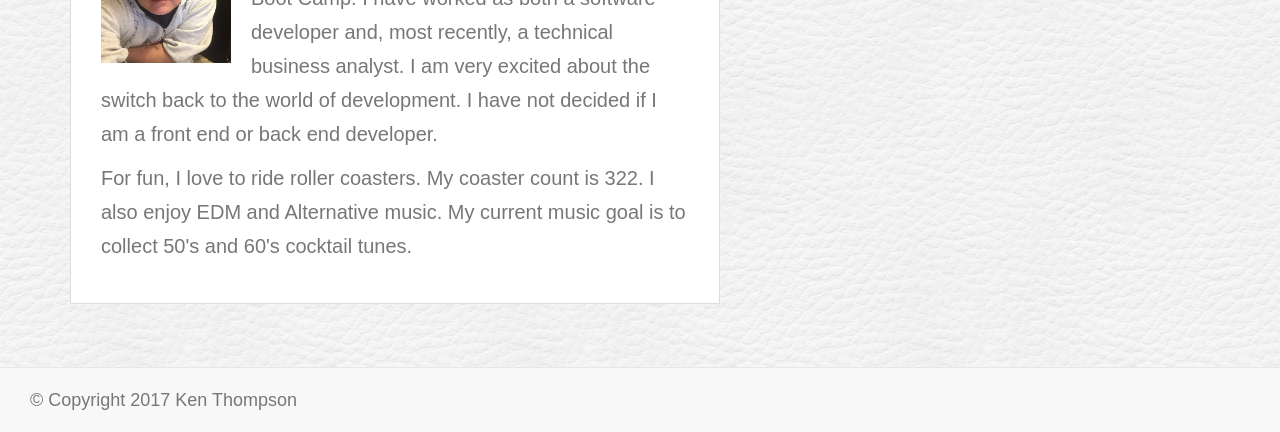
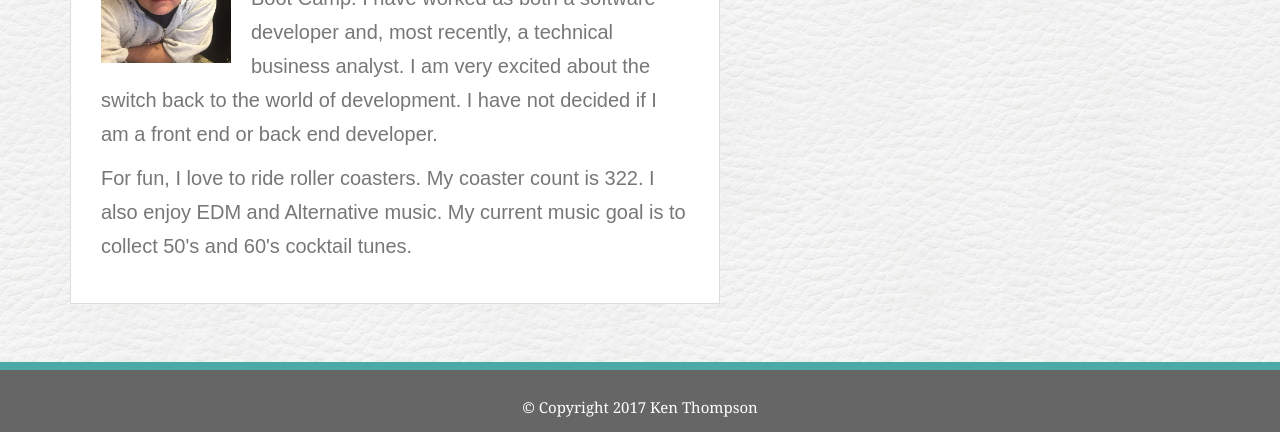
Before and after one commit to coasterken/Bootstrap-Portfolio, a plain HTML site: page index.html in a window 1280 px wide. Shown: the part 368-800 px from the top of the page. Drawn offline with nearby package versions, Linux system fonts and the light colour scheme.

Commit message:
Ready for submission

```diff
--- a/assets/css/style.css
+++ b/assets/css/style.css
@@ -61,7 +61,7 @@ body {
   float: left;
 	height: 90px;
 	text-align: center;
-  text-decoration: none;
+  text-decoration: none !important;
   background-color: #4aaaa5;
 	padding: 30px;
 	font-weight: bold;
@@ -78,7 +78,7 @@ body {
 
 .headerLinks {
   display: inline-block;
-	text-decoration: none;
+	text-decoration: none !important;
 	color: #ada7aa;
 	font-size: 20px;
 	/*margin-right: 30px;*/
@@ -170,23 +170,21 @@ body {
   margin-right: 0;
 }
 
-footer {
+.myfooter {
 	clear: both;
-/*	position: fixed;
-	bottom: 0;
-	left: 0;*/
-	text-align: center;
 	background-color: #666666;
+  text-align: center;
 	border-width: 8px 0px 0px 0px	;
 	border-style: solid;
 	border-color: #4aaaa5;
 	width: 100%;
-	height: 90px;
+	height: 70px;
 	font-family: 'Georgia', Times, Times New Roman, serif;
 	font-size: 	15px;
-	padding-top: 30px;
+	padding-top: 20px;
 	color: #fff;
 }
+
 
 /*    CSS for Contact Only   */
 /*label {
--- a/index.html
+++ b/index.html
@@ -21,7 +21,7 @@
  <nav class="navbar navbar-default">
   <div class="container-fluid">
     <!-- Brand and toggle get grouped for better mobile display -->
-    <div class="navbar-header">
+    <div>
       <!-- Standard button -->
       <a href="index.html" class="name">Ken Thompson</a>
     </div>
@@ -72,12 +72,14 @@
   </div>
 </div>
 
-<nav class="navbar navbar-default navbar-fixed-bottom">
- <div class="container-fluid text-center">
-<!-- Brand and toggle get grouped for better mobile display -->
-    <p class="navbar-text">&copy; Copyright 2017 Ken Thompson </p>
-  </div><!-- /.container-fluid -->
-</nav>
+
+  <!-- Copyright footer -->
+<div class="navbar-default navbar-fixed-bottom">
+  <div class="container-fluid myfooter">
+   <div >&copy; Copyright 2017 Ken Thompson </div>
+  </div>
+</div>
+
 
 </body>
 </html>
```
Also changed, not shown: contact.html (+7 -7 lines), portfolio.html (+7 -7 lines).
